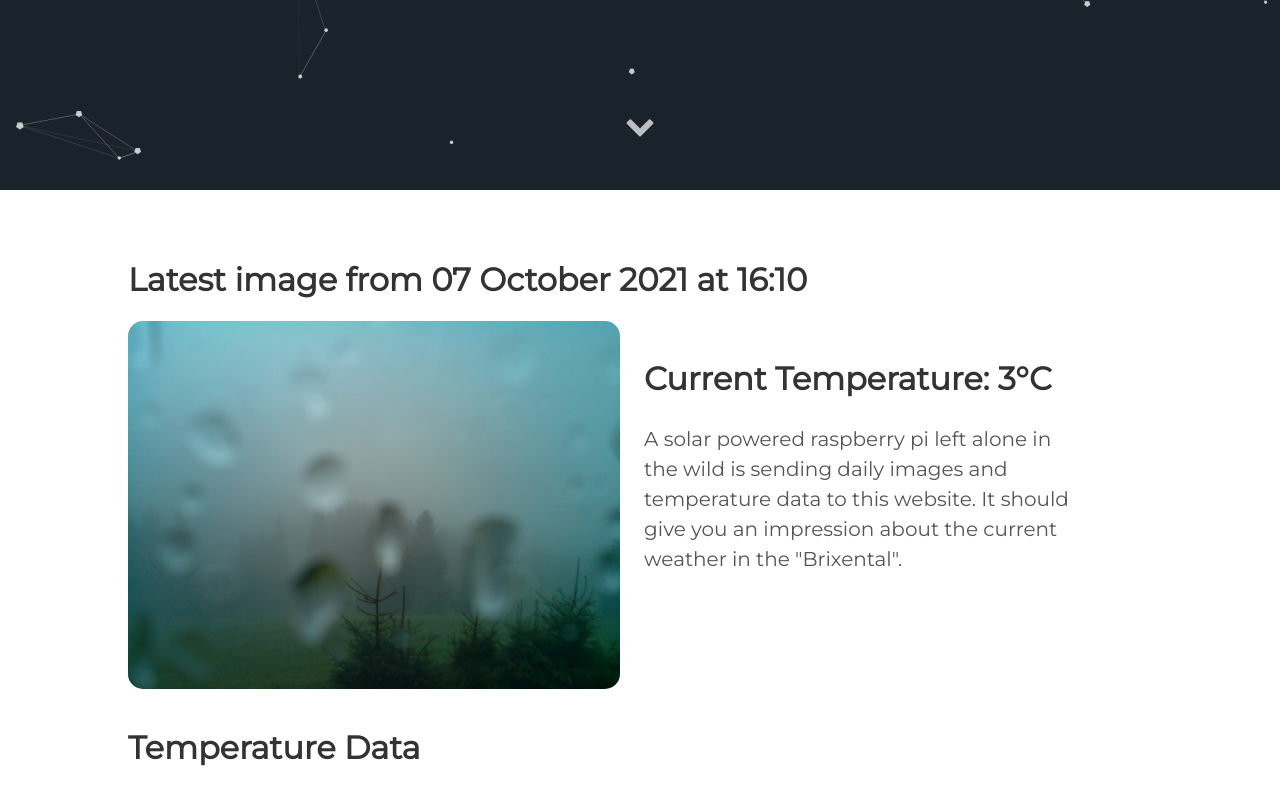
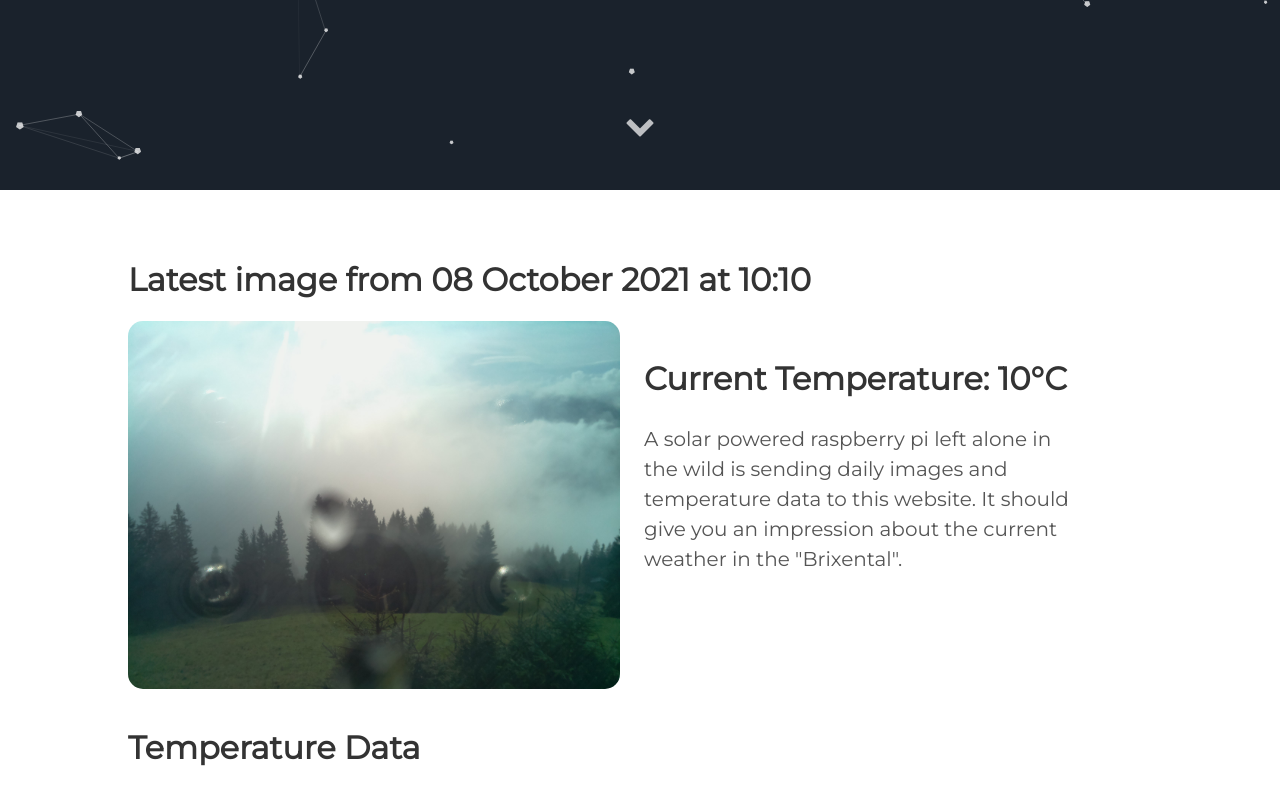
Before and after one commit to vektorious/vektorious.github.io, a Jekyll site: the page built from resources/huette.md, in a window 1280 px wide and 900 px high, scrolled down 710 px. Shown: the top 805 px of the window. Built offline with Jekyll 4.4.1, drawn with Linux system fonts in a browser that asks for light colours.

Commit message:
I'm a bot beep boop

```diff
--- a/resources/huette.md
+++ b/resources/huette.md
@@ -6,13 +6,13 @@ image: '/assets/img/'
 description: 'Live image from the Austrian alps'
 twitter_text: ' '
 ---
-## Latest image from 07 October 2021 at 16:10
+## Latest image from 08 October 2021 at 10:10
 <div class="huette">
   <div class="huette-image">
     <img src="{{ "/assets/img/huette.jpg" | prepend: site.baseurl }}">
   </div>
   <div class="huette-text">
-        <h2>Current Temperature: 3°C</h2>
+        <h2>Current Temperature: 10°C</h2>
         <p>A solar powered raspberry pi left alone in the wild is sending daily images and temperature data to this website. It should give you an impression about the current weather in the "Brixental".</p>
 
   </div>
```
Also changed, not shown: rpi-script/2021-10-08_100921.txt (renamed from rpi-script/2021-10-07_160922.txt, +5 -5 lines), rpi-script/huette.md (+2 -2 lines), assets/img/huette.jpg, assets/img/temp_plot.png, rpi-script/temp_plot.png, 1 other file.
